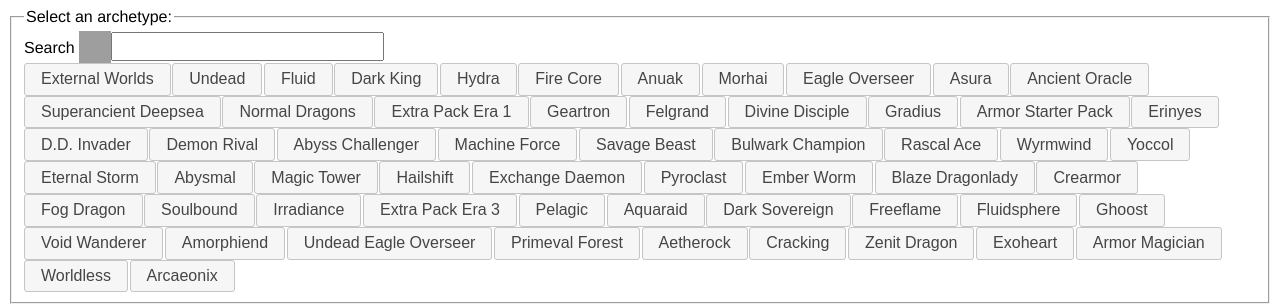
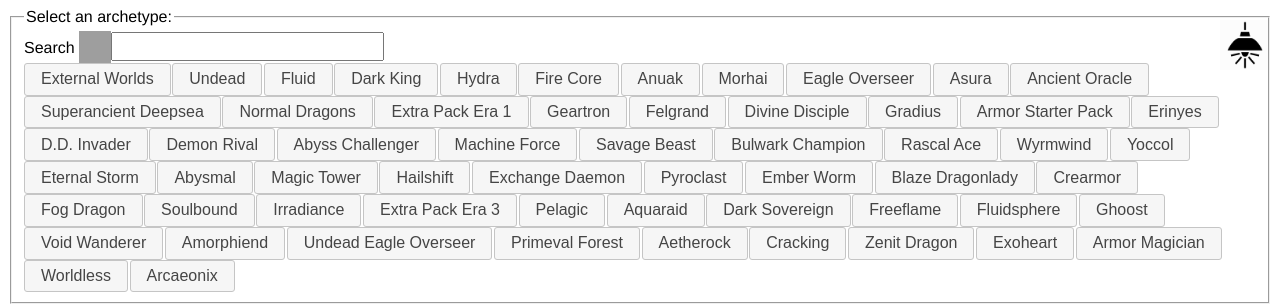
Before and after one commit to Secuter/SecuterYGOCustomCards-search, a PHP site: page / in a window 1280 px wide. Shown: the top 308 px of the page. Run offline with PHP 8.4, Linux system fonts and the light colour scheme; some libraries are stand-ins or nearby versions; grey boxes are pictures that could not be loaded.

Commit message:
Added dark mode switch

```diff
--- a/css/style.css
+++ b/css/style.css
@@ -41,3 +41,17 @@ body {
     color: var(--font-color);
     background: var(--bg-color);
 }
+
+div#dm-switch {
+    position: absolute;
+    top: 20px;
+    right: 10px;
+    width: 50px;
+    height: 50px;
+    background-image: url("../pics/light.png");
+    background-size: 50px 50px;
+}
+
+body.dark-theme div#dm-switch {
+    filter: invert(100%);
+}
--- a/index.html
+++ b/index.html
@@ -1,3 +1,4 @@
+<!DOCTYPE html>
 <head>
   <meta charset="utf-8" />
   <title>Secuter Cards</title>
@@ -15,6 +16,7 @@
       <fieldset>
         <legend>Select an archetype: </legend>
         <label>Search </label><span class="ui-icon" style="height: 32px; width: 32px; background-size: 512px; background-position: -64px -96px;"></span><input type="text" id="search" class="autocomplete">
+        <div id="dm-switch"></div>
         <div id="buttons"></div>
       </fieldset>
       <h1 id="setname"></h1>
```
Also changed, not shown: js/script.js (+15 -2 lines), pics/light.png (added).
